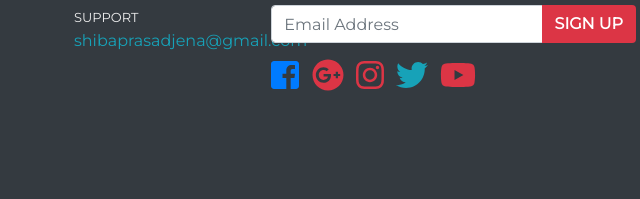
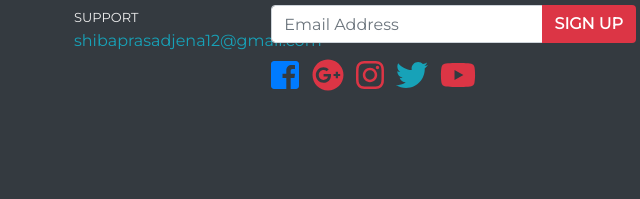
Before and after one commit to shibaprasadjena12/shibaprasadjena12.github.io, a plain HTML site: page index.html in a window 1280 px wide. Shown: the part 4766-4965 px from the top of the page, 581-1221 px from the left. Drawn offline with nearby package versions, Linux system fonts and the light colour scheme.

Commit message:
Update index.html

```diff
--- a/index.html
+++ b/index.html
@@ -425,7 +425,7 @@
               <a href="#" class="footer-link text-uppercase">Support</a>
             </li>
             <li>
-              <a href="#" class="text-info">shibaprasadjena@gmail.com</a>
+              <a href="#" class="text-info">shibaprasadjena12@gmail.com</a>
             </li>
           </ul>
         </div>
```
